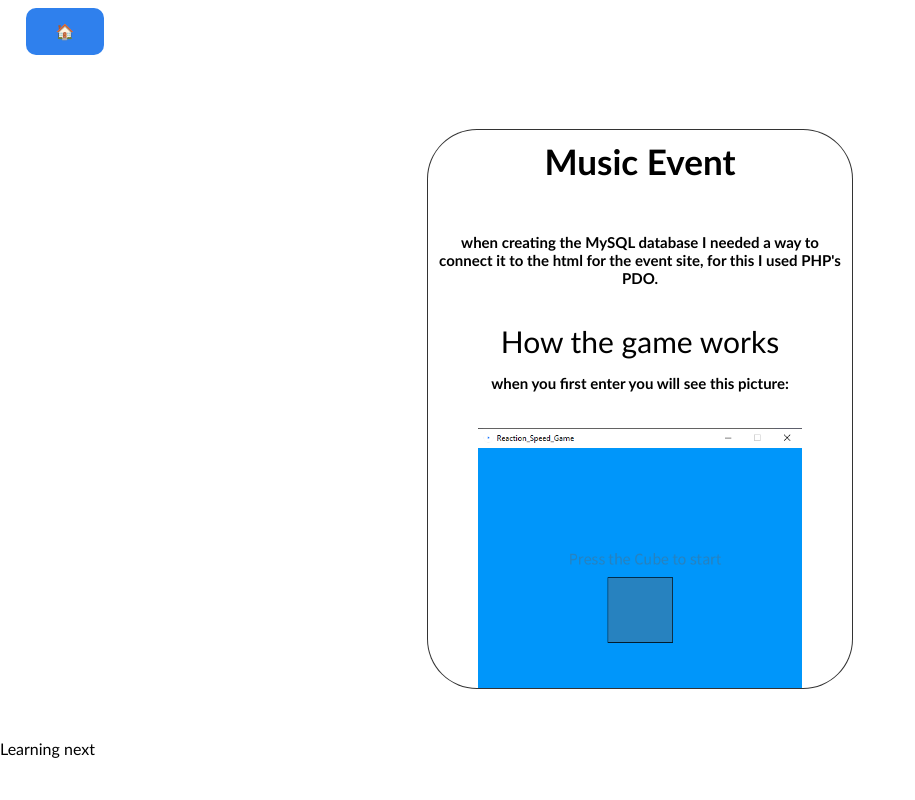
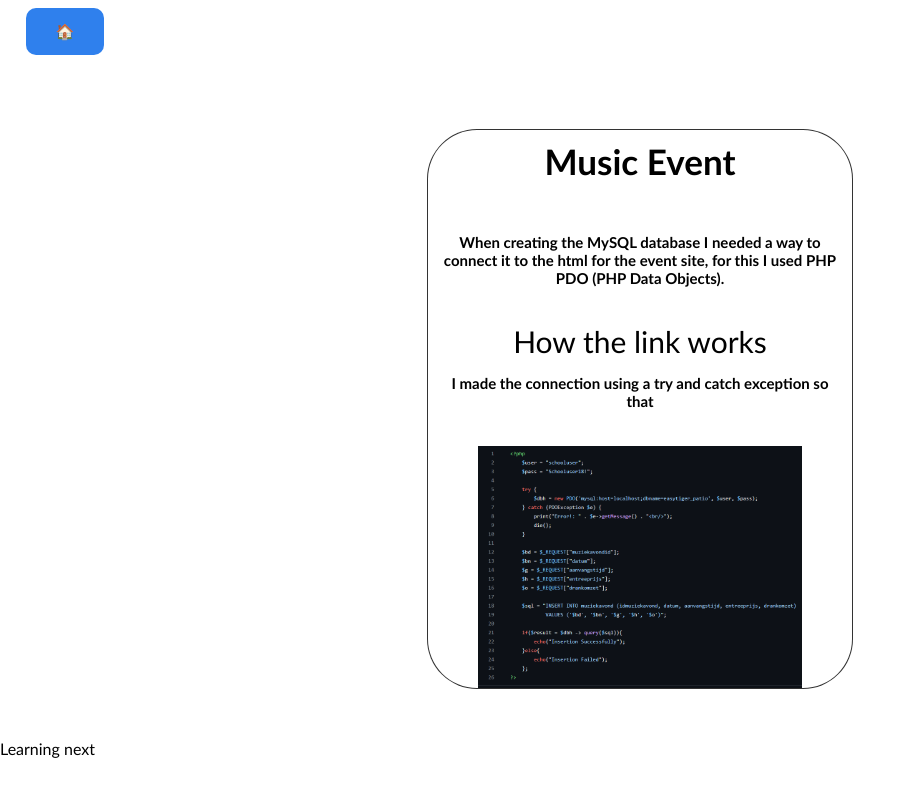
Before and after one commit to Tommy545/Tommy545.github.io, a plain HTML site: page Portfolio Project/php.html in a window 1280 px wide. Shown: the whole page, without its empty margins (0-915 px from the left). Drawn offline with Linux system fonts and the light colour scheme.

Commit message:
slight changes

```diff
--- a/Portfolio Project/php.html
+++ b/Portfolio Project/php.html
@@ -14,16 +14,16 @@
         <div class="grid-item-PHP">
             <h3>Music Event</h3>
             <br>
-            <p class="p-PHP">when creating the MySQL database I needed a way to connect it to the html for the event site, for this I used PHP's PDO.</p>
+            <p class="p-PHP">When creating the MySQL database I needed a way to connect it to the html for the event site, for this I used PHP PDO (PHP Data Objects).</p>
             <br>
-            <p>How the game works</p>
-            <p class="p-PHP">when you first enter you will see this picture:</p>
+            <p>How the link works</p>
+            <p class="p-PHP">I made the connection using a try and catch exception so that</p>
             <br>
-            <img src="pictures/Screenshot_10.png" class="image-PHP">
+            <img src="pictures/PHP/php_mysql_connection.png" class="image-PHP">
             <p class="p-PHP">pressing on the cube will start off 2 things; 1. a timer and 2 a sequence of cubes, everytime you press on a cube, a new one will spawn on the canvas at a random location, this will repeat till the timer reaches 10seconds. once it reached its time the game round is over, and a count of the amount of cubes you've hit in that time frame will show</p>
             <p>Game Link:</p>
             <br>
-            <button class = "d-button">github</button>
+            <button class = "d-button" onclick="window.open('https://github.com/Tommy545/Full-Stack-Project/tree/main')">github</button>
         </div>
       </div>
       <p>Learning next</p>
```
Also changed, not shown: Portfolio Project/mysql.html (+1 -1 lines), Portfolio Project/pictures/PHP/php_mysql_connection.png (added).
